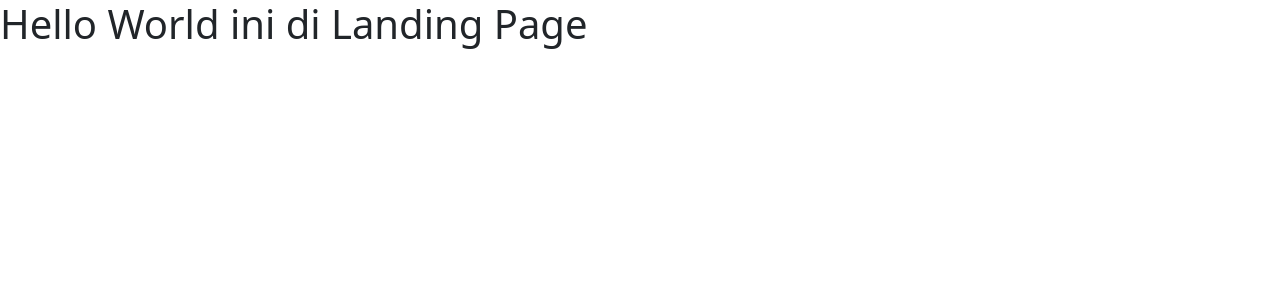
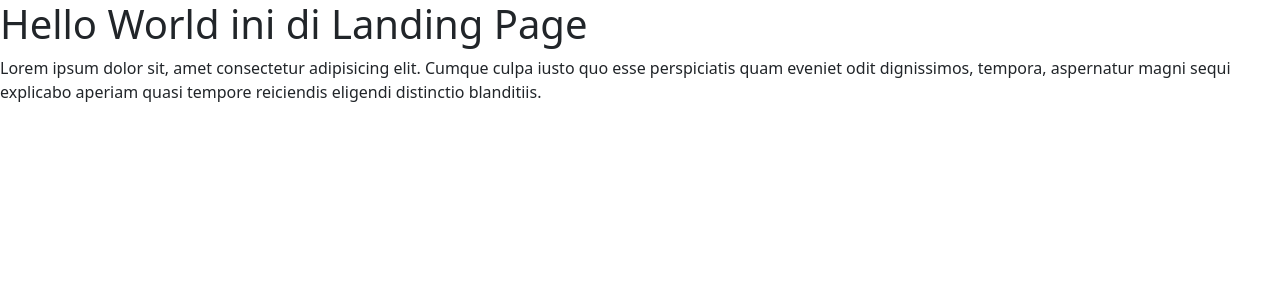
Before and after one commit to ChristianAbraham/NoveltyChecker, a Django app: page /homepage/ in a window 1280 px wide. Shown: the top 300 px of the page. Run offline with Django 3.2, Linux system fonts and the light colour scheme.

Commit message:
nambahin dari index.html bagian p

```diff
--- a/NoveltyChecker/templates/NoveltyChecker/index.html
+++ b/NoveltyChecker/templates/NoveltyChecker/index.html
@@ -5,6 +5,7 @@
 <!-- Ngodingnya disini -->
 
 <h1>Hello World ini di Landing Page</h1>
+<p>Lorem ipsum dolor sit, amet consectetur adipisicing elit. Cumque culpa iusto quo esse perspiciatis quam eveniet odit dignissimos, tempora, aspernatur magni sequi explicabo aperiam quasi tempore reiciendis eligendi distinctio blanditiis.</p>
 
 <!-- Batas bawah ngoding -->
 {% endblock %}
```
